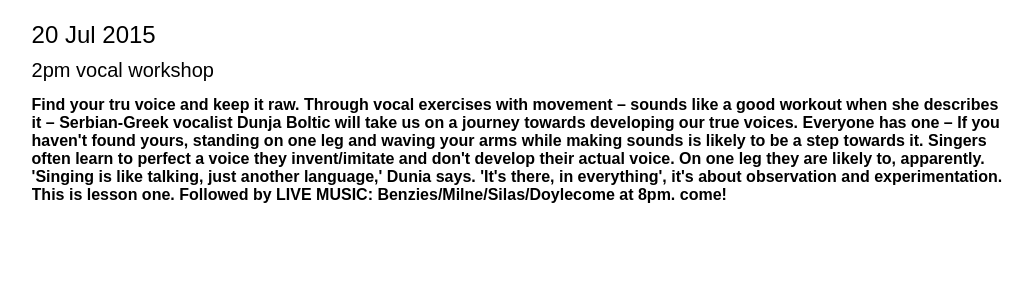
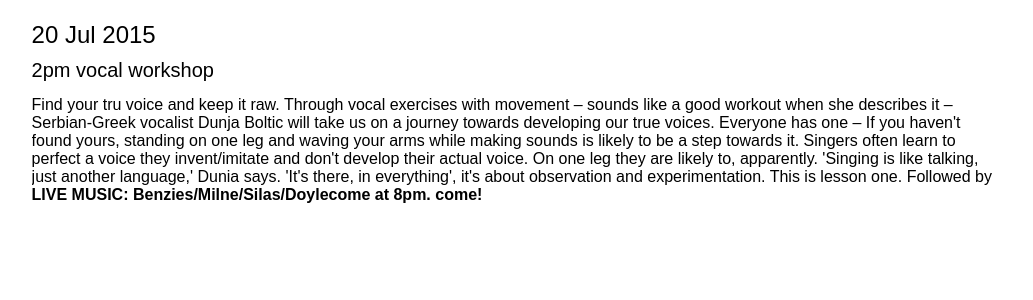
Before and after one commit to itsnevergonnawork/uncommonsense, a Jekyll site: the page built from _posts/2015-07-20-day-1.html, in a window 1280 px wide. Shown: the top 300 px of the page, without its empty margins (122-1155 px from the left). Built offline with Jekyll 4.4.1, drawn with Linux system fonts in a browser that asks for light colours; part of the change alters nothing that is shown.

```diff
--- a/_posts/2015-07-20-day-1.html
+++ b/_posts/2015-07-20-day-1.html
@@ -6,5 +6,5 @@ date: 2015-07-31
 <div class="day-inner">
     <h2>20 Jul 2015</h2>
     <h3>2pm vocal workshop</h3> <br>
-    <p><strong>Find your tru voice and keep it raw. Through vocal exercises with movement – sounds like a good workout when she describes it – Serbian-Greek vocalist Dunja Boltic will take us on a journey towards developing our true voices. Everyone has one – If you haven't found yours, standing on one leg and waving your arms while making sounds is likely to be a step towards it. Singers often learn to perfect a voice they invent/imitate and don't develop their actual voice. On one leg they are likely to, apparently.  'Singing is like talking, just another language,' Dunia says. 'It's there, in everything', it's about observation and experimentation. This is lesson one. Followed by LIVE MUSIC: Benzies/Milne/Silas/Doylecome at 8pm. come!</strong></p>
+    <p>Find your tru voice and keep it raw. Through vocal exercises with movement – sounds like a good workout when she describes it – Serbian-Greek vocalist Dunja Boltic will take us on a journey towards developing our true voices. Everyone has one – If you haven't found yours, standing on one leg and waving your arms while making sounds is likely to be a step towards it. Singers often learn to perfect a voice they invent/imitate and don't develop their actual voice. On one leg they are likely to, apparently.  'Singing is like talking, just another language,' Dunia says. 'It's there, in everything', it's about observation and experimentation. This is lesson one. Followed by <strong>LIVE MUSIC: Benzies/Milne/Silas/Doylecome at 8pm. come!</strong></p>
 </div>
```
